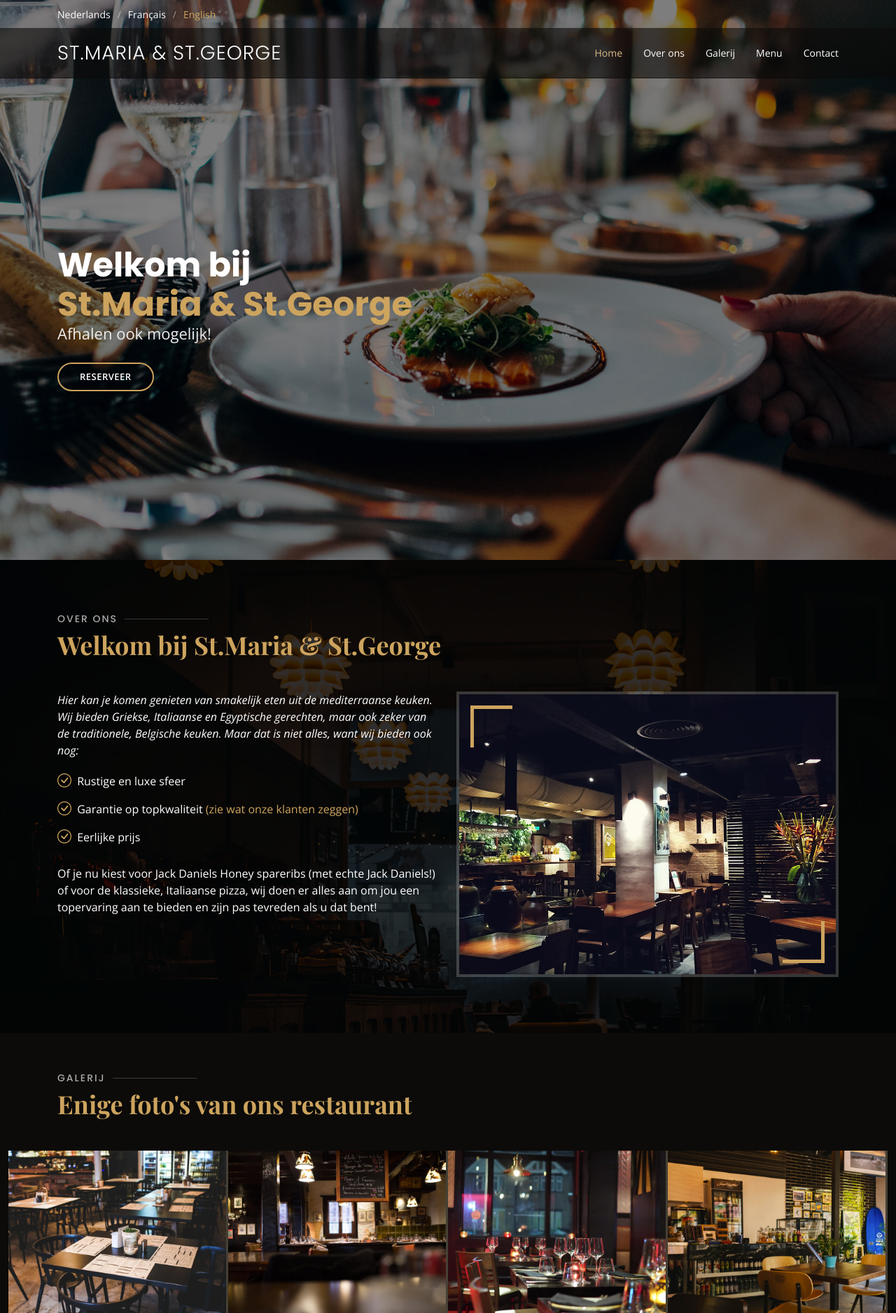
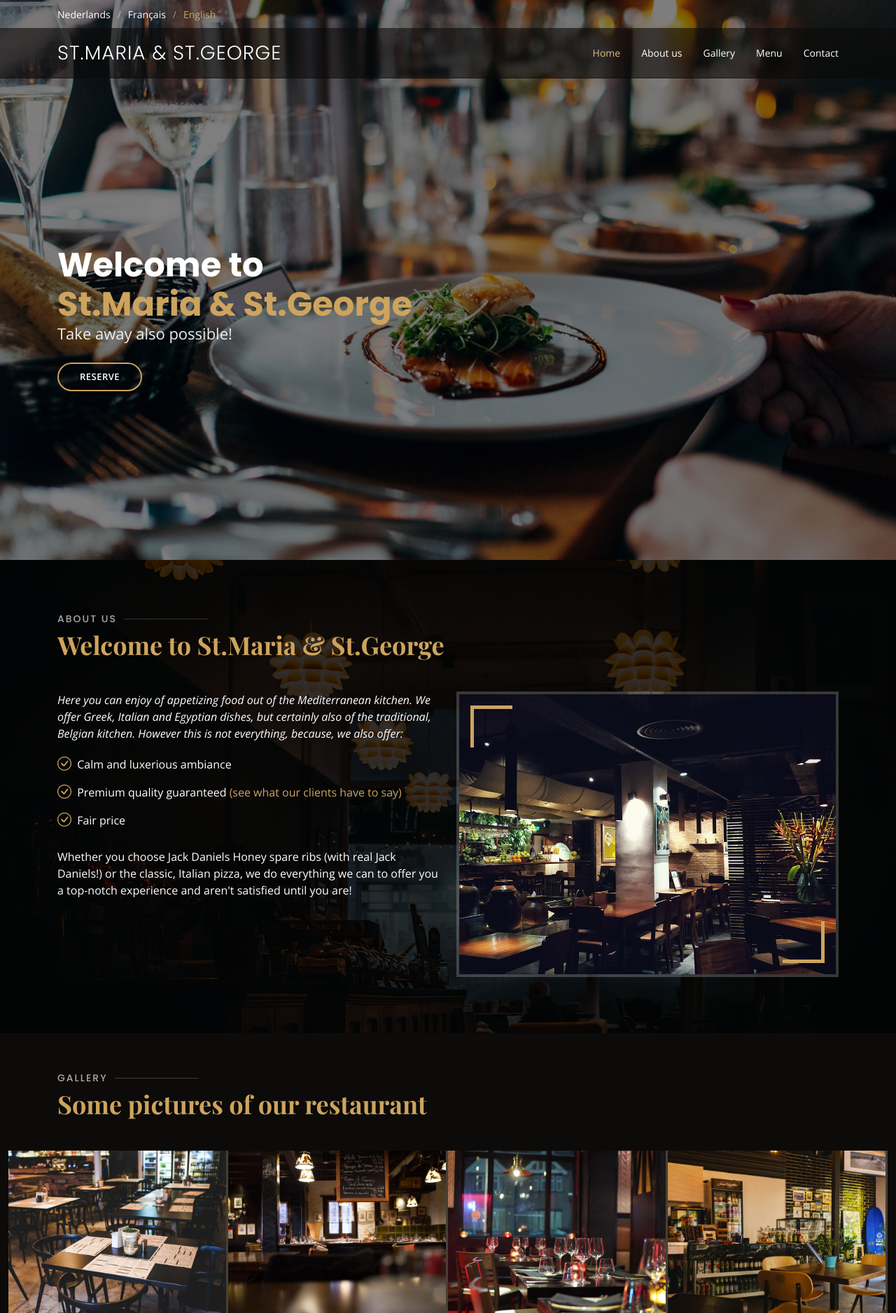
Before and after one commit to JermiahHabashy/StMariaStGeorge, a Flask app: page /eng in a window 1280 px wide. Shown: the top 1876 px of the page at 70% size. Run offline with Flask 2, Linux system fonts and the light colour scheme; data that the repository does not hold is empty; some libraries are stand-ins or nearby versions; some web fonts are replaced.

Commit message:
menus.db verzet, form verwijdert, huiswijnen aangepast, engelse vertaling op indexENG.html gezet

```diff
--- a/main.py
+++ b/main.py
@@ -15,7 +15,7 @@ app.config['SECRET_KEY'] = os.environ.get("SECRET_KEY")
 Bootstrap(app)
 
 # CONNECT TO DB
-app.config['SQLALCHEMY_DATABASE_URI'] = 'sqlite:///menus.db'
+app.config['SQLALCHEMY_DATABASE_URI'] = 'sqlite:///static/database/menus.db'
 app.config['SQLALCHEMY_TRACK_MODIFICATIONS'] = False
 db: SQLAlchemy = SQLAlchemy(app)
 
--- a/templates/indexENG.html
+++ b/templates/indexENG.html
@@ -54,8 +54,8 @@
         <nav id="navbar" class="navbar order-last order-lg-0">
             <ul>
                 <li><a class="nav-link scrollto active" href="#hero">Home</a></li>
-                <li><a class="nav-link scrollto" href="#about">Over ons</a></li>
-                <li><a class="nav-link scrollto" href="#gallery">Galerij</a></li>
+                <li><a class="nav-link scrollto" href="#about">About us</a></li>
+                <li><a class="nav-link scrollto" href="#gallery">Gallery</a></li>
                 <li><a class="nav-link scrollto" href="#menu">Menu</a></li>
                 <li><a class="nav-link scrollto" href="#contact">Contact</a></li>
             </ul>
@@ -68,11 +68,11 @@
 <!-- ======= Hero Section ======= -->
 <section id="hero" class="d-flex align-items-center">
     <div class="container position-relative text-center text-lg-start aos-init aos-animate" data-aos="zoom-in" data-aos-delay="100">
-        <h1>Welkom bij</h1><h1><span>St.Maria &amp; St.George</span></h1>
-        <h2>Afhalen ook mogelijk!</h2>
+        <h1>Welcome to</h1><h1><span>St.Maria & St.George</span></h1>
+        <h2>Take away also possible!</h2>
 
         <div class="btns">
-            <a href="#contact" class="btn-book animated fadeInUp scrollto">Reserveer</a></div>
+            <a href="#contact" class="btn-book animated fadeInUp scrollto">Reserve</a></div>
     </div>
 </section>
 <!-- End Hero -->
@@ -83,8 +83,8 @@
     <section id="about" class="about">
         <div class="container aos-init aos-animate" data-aos="fade-up">
             <div class="section-title">
-                <h2>Over ons</h2>
-                <p>Welkom bij St.Maria & St.George</p>
+                <h2>About us</h2>
+                <p>Welcome to St.Maria & St.George</p>
             </div>
 
             <div class="row">
@@ -95,15 +95,15 @@
                 </div>
                 <div class="col-lg-6 pt-4 pt-lg-0 order-2 order-lg-1 content">
                     <p class="fst-italic">
-                        Hier kan je komen genieten van smakelijk eten uit de mediterraanse keuken. Wij bieden Griekse, Italiaanse en Egyptische gerechten, maar ook zeker van de traditionele, Belgische keuken. Maar dat is niet alles, want wij bieden ook nog:
+                       Here you can enjoy of appetizing food out of the Mediterranean kitchen. We offer Greek, Italian and Egyptian dishes, but certainly also of the traditional, Belgian kitchen. However this is not everything, because, we also offer:
                     </p>
                     <ul>
-                        <li><i class="bi bi-check-circle"></i> Rustige en luxe sfeer</li>
-                        <li><i class="bi bi-check-circle"></i> Garantie op topkwaliteit <a href="https://www.tripadvisor.be/Restaurant_Review-g641789-d14013755-Reviews-Santa_Maria_Saint_George-Lommel_Limburg_Province.html">(zie wat onze klanten zeggen)</a></li>
-                        <li><i class="bi bi-check-circle"></i> Eerlijke prijs</li>
+                        <li><i class="bi bi-check-circle"></i> Calm and luxerious ambiance</li>
+                        <li><i class="bi bi-check-circle"></i> Premium quality guaranteed <a href="https://www.tripadvisor.be/Restaurant_Review-g641789-d14013755-Reviews-Santa_Maria_Saint_George-Lommel_Limburg_Province.html">(see what our clients have to say)</a></li>
+                        <li><i class="bi bi-check-circle"></i> Fair price</li>
                     </ul>
                     <p>
-                        Of je nu kiest voor Jack Daniels Honey spareribs (met echte Jack Daniels!) of voor de klassieke, Italiaanse pizza, wij doen er alles aan om jou een topervaring aan te bieden en zijn pas tevreden als u dat bent!
+                        Whether you choose Jack Daniels Honey spare ribs (with real Jack Daniels!) or the classic, Italian pizza, we do everything we can to offer you a top-notch experience and aren't satisfied until you are!
 
                     </p>
                 </div>
@@ -117,8 +117,8 @@
 
         <div class="container aos-init aos-animate" data-aos="fade-up">
             <div class="section-title">
-                <h2>Galerij</h2>
-                <p>Enige foto's van ons restaurant</p>
+                <h2>Gallery</h2>
+                <p>Some pictures of our restaurant</p>
             </div>
         </div>
 
@@ -202,7 +202,7 @@
 
             <div class="section-title">
                 <h2>Menu</h2>
-                <p>Ondek onze menu</p>
+                <p>Discover our menu</p>
             </div>
 
             <div class="row" data-aos="fade-up" data-aos-delay="100">
@@ -243,7 +243,7 @@
 
             <div class="section-title">
                 <h2>Contact</h2>
-                <p>Contacteer ons</p>
+                <p>Contact us</p>
             </div>
         </div>
 
@@ -257,18 +257,25 @@
                     <div class="info">
                         <div class="address">
                             <i class="bi bi-geo-alt"></i>
-                            <h4>Locatie:</h4>
+                            <h4>Location:</h4>
                             <p>Dorp 32, 3920 Lommel</p>
                         </div>
 
                         <div class="open-hours">
                             <i class="bi bi-clock"></i>
-                            <h4>Openingsuren:</h4>
-                            <p>Maandag: gesloten</p><p>Dinsdag: 16:00 - 22:00<br></p><p>Woensdag: 12:00 - 22:00</p><p>Donderdag: 16:00 - 22:00</p><p>Vrijdag: 16:00 - 22:00</p><p>Zaterdag: 16:00 - 22:00</p><p>Zondag: 12:00 - 22:00</p></div>
+                            <h4>Opening hours:</h4>
+                            <p>Monday: closed</p>
+	                        <p>Tuesday: 16:00 - 22:00</p>
+	                        <p>Wednesday: 12:00 - 22:00</p>
+	                        <p>Thursday: 16:00 - 22:00</p>
+	                        <p>Friday: 16:00 - 22:00</p>
+	                        <p>Saturday: 16:00 - 22:00</p>
+	                        <p>Sunday: 12:00 - 22:00</p>
+                        </div>
 
                         <div class="phone">
                             <i class="bi bi-phone"></i>
-                            <h4>Telefoon:</h4>
+                            <h4>Telephone:</h4>
                             <p>011 54 67 63<br>
                                 011 60 64 85</p>
                             <br>
```
Also changed, not shown: menus.db (deleted), static/database/menu_backup.db (renamed from menu_backup.db), static/database/menus.db (added), static/forms/Readme.txt (deleted), 2 other files.
